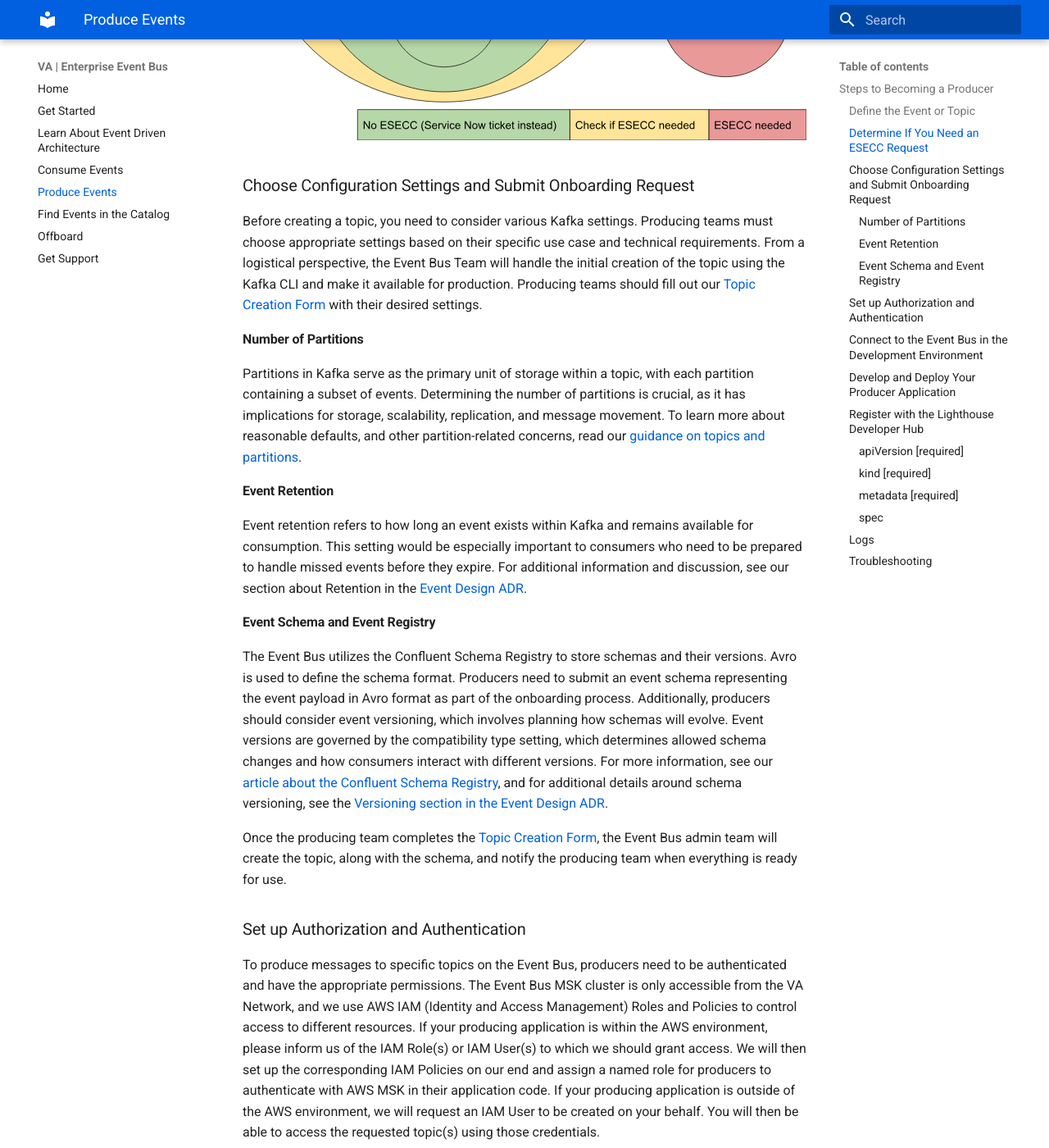
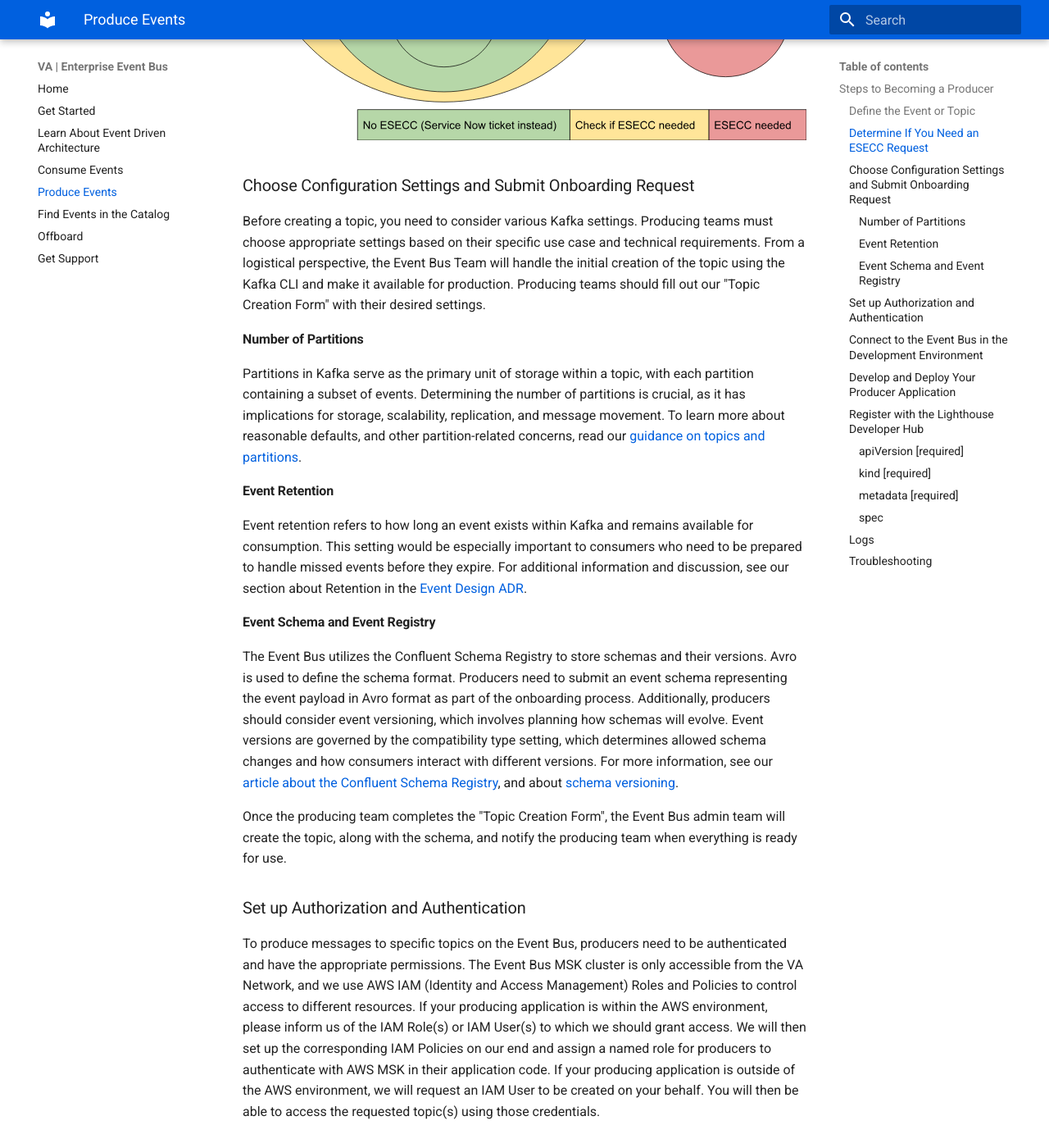
Before and after one commit to department-of-veterans-affairs/ves-event-bus-developer-portal, an MkDocs documentation site: the page built from docs/produce-events.md, in a window 1280 px wide and 1400 px high, scrolled down 1859 px. Shown: the whole window at 82% size. Built offline with MkDocs 1.6.1 and Material for MkDocs 9.7.7, drawn with Linux system fonts in a browser that asks for light colours.

Commit message:
Update links after GitHub file reorg

```diff
--- a/docs/produce-events.md
+++ b/docs/produce-events.md
@@ -14,7 +14,7 @@
 
 While it is not a requirement to have consumers identified from the start, in an ideal scenario the events would theoretically be meaningful to multiple, independent consumers. If you do have consumers in mind, reach out to them and engage in preliminary discussions about their needs, preferences, and timelines. You can find more information on consuming events on our [Consuming Events page](./consume-events.md).
 
-If there is a mutual interest to continue after the initial meeting with the Event Bus Team, the producing team should create a one-page description of the proposed event topic, including details about the business context, event purpose, payload, and consumers. See examples of Event Bus one-pagers [here](https://github.com/department-of-veterans-affairs/VES/blob/master/research/Event%20Bus/Use%20Cases/Decision%20Letter%20Availability%20Use%20Case.md) and [here](https://github.com/department-of-veterans-affairs/VES/blob/master/research/Event%20Bus/Use%20Cases/Appointments%20Use%20Case%20One%20Pager.md). The Event Bus team will review and provide feedback on the document.
+If there is a mutual interest to continue after the initial meeting with the Event Bus Team, the producing team should create a one-page description of the proposed event topic, including details about the business context, event purpose, payload, and consumers. See examples of Event Bus one-pagers [here](https://github.com/department-of-veterans-affairs/VES/blob/master/research/Event%20Bus/Use%20Cases/Decision%20Letter%20Availability/Decision%20Letter%20Availability%20Use%20Case.md) and [here](https://github.com/department-of-veterans-affairs/VES/blob/master/research/Event%20Bus/Use%20Cases/Appointments/Appointments%20Use%20Case%20One%20Pager.md). The Event Bus team will review and provide feedback on the document.
 
 ### Determine If You Need an ESECC Request
 Depending on the location of a producer application, you may need to obtain an ESECC (Enterprise Security External Change Council) request. ESECC requests are required to open certain non-standard ports between different systems and allow traffic to flow over those ports.
@@ -27,19 +27,19 @@
 
 ### Choose Configuration Settings and Submit Onboarding Request
 
-Before creating a topic, you need to consider various Kafka settings. Producing teams must choose appropriate settings based on their specific use case and technical requirements. From a logistical perspective, the Event Bus Team will handle the initial creation of the topic using the Kafka CLI and make it available for production. Producing teams should fill out our [Topic Creation Form](link to issue template) with their desired settings.
+Before creating a topic, you need to consider various Kafka settings. Producing teams must choose appropriate settings based on their specific use case and technical requirements. From a logistical perspective, the Event Bus Team will handle the initial creation of the topic using the Kafka CLI and make it available for production. Producing teams should fill out our "Topic Creation Form" with their desired settings.
 
 #### Number of Partitions
 
-Partitions in Kafka serve as the primary unit of storage within a topic, with each partition containing a subset of events. Determining the number of partitions is crucial, as it has implications for storage, scalability, replication, and message movement. To learn more about reasonable defaults, and other partition-related concerns, read our [guidance on topics and partitions](https://github.com/department-of-veterans-affairs/VES/blob/master/research/Event%20Bus/ADR/ADR%20Kafka%20Partitions.md).
+Partitions in Kafka serve as the primary unit of storage within a topic, with each partition containing a subset of events. Determining the number of partitions is crucial, as it has implications for storage, scalability, replication, and message movement. To learn more about reasonable defaults, and other partition-related concerns, read our [guidance on topics and partitions](https://github.com/department-of-veterans-affairs/VES/blob/master/research/Event%20Bus/Engineering/ADR/ADR%20Kafka%20Partitions.md).
 
 #### Event Retention
-Event retention refers to how long an event exists within Kafka and remains available for consumption. This setting would be especially important to consumers who need to be prepared to handle missed events before they expire. For additional information and discussion, see our section about Retention in the [Event Design ADR](https://github.com/department-of-veterans-affairs/VES/blob/master/research/Event%20Bus/ADR/ADR%20event%20design.md).
+Event retention refers to how long an event exists within Kafka and remains available for consumption. This setting would be especially important to consumers who need to be prepared to handle missed events before they expire. For additional information and discussion, see our section about Retention in the [Event Design ADR](https://github.com/department-of-veterans-affairs/VES/blob/master/research/Event%20Bus/Engineering/ADR/ADR%20event%20design.md).
 
 #### Event Schema and Event Registry
-The Event Bus utilizes the Confluent Schema Registry to store schemas and their versions. Avro is used to define the schema format. Producers need to submit an event schema representing the event payload in Avro format as part of the onboarding process. Additionally, producers should consider event versioning, which involves planning how schemas will evolve. Event versions are governed by the compatibility type setting, which determines allowed schema changes and how consumers interact with different versions. For more information, see our [article about the Confluent Schema Registry](https://github.com/department-of-veterans-affairs/VES/blob/master/research/Event%20Bus/ADR/ADR%20AWS%20Glue%20Schema%20Registry.md), and for additional details around schema versioning, see the [Versioning section in the Event Design ADR](https://github.com/department-of-veterans-affairs/VES/blob/master/research/Event%20Bus/ADR/ADR%20event%20design.md#event-retention).
+The Event Bus utilizes the Confluent Schema Registry to store schemas and their versions. Avro is used to define the schema format. Producers need to submit an event schema representing the event payload in Avro format as part of the onboarding process. Additionally, producers should consider event versioning, which involves planning how schemas will evolve. Event versions are governed by the compatibility type setting, which determines allowed schema changes and how consumers interact with different versions. For more information, see our [article about the Confluent Schema Registry](https://github.com/department-of-veterans-affairs/VES/blob/master/research/Event%20Bus/Engineering/ADR/ADR%20schema%20registry.md), and about [schema versioning](https://github.com/department-of-veterans-affairs/VES/blob/master/research/Event%20Bus/Engineering/ADR/ADR%20schema%20versioning.md).
 
-Once the producing team completes the [Topic Creation Form](TBD), the Event Bus admin team will create the topic, along with the schema, and notify the producing team when everything is ready for use.
+Once the producing team completes the "Topic Creation Form", the Event Bus admin team will create the topic, along with the schema, and notify the producing team when everything is ready for use.
 
 ### Set up Authorization and Authentication
 To produce messages to specific topics on the Event Bus, producers need to be authenticated and have the appropriate permissions. The Event Bus MSK cluster is only accessible from the VA Network, and we use AWS IAM (Identity and Access Management) Roles and Policies to control access to different resources. If your producing application is within the AWS environment, please inform us of the IAM Role(s) or IAM User(s) to which we should grant access. We will then set up the corresponding IAM Policies on our end and assign a named role for producers to authenticate with AWS MSK in their application code.
```
Also changed, not shown: docs/get-started.md (+1 -1 lines).
